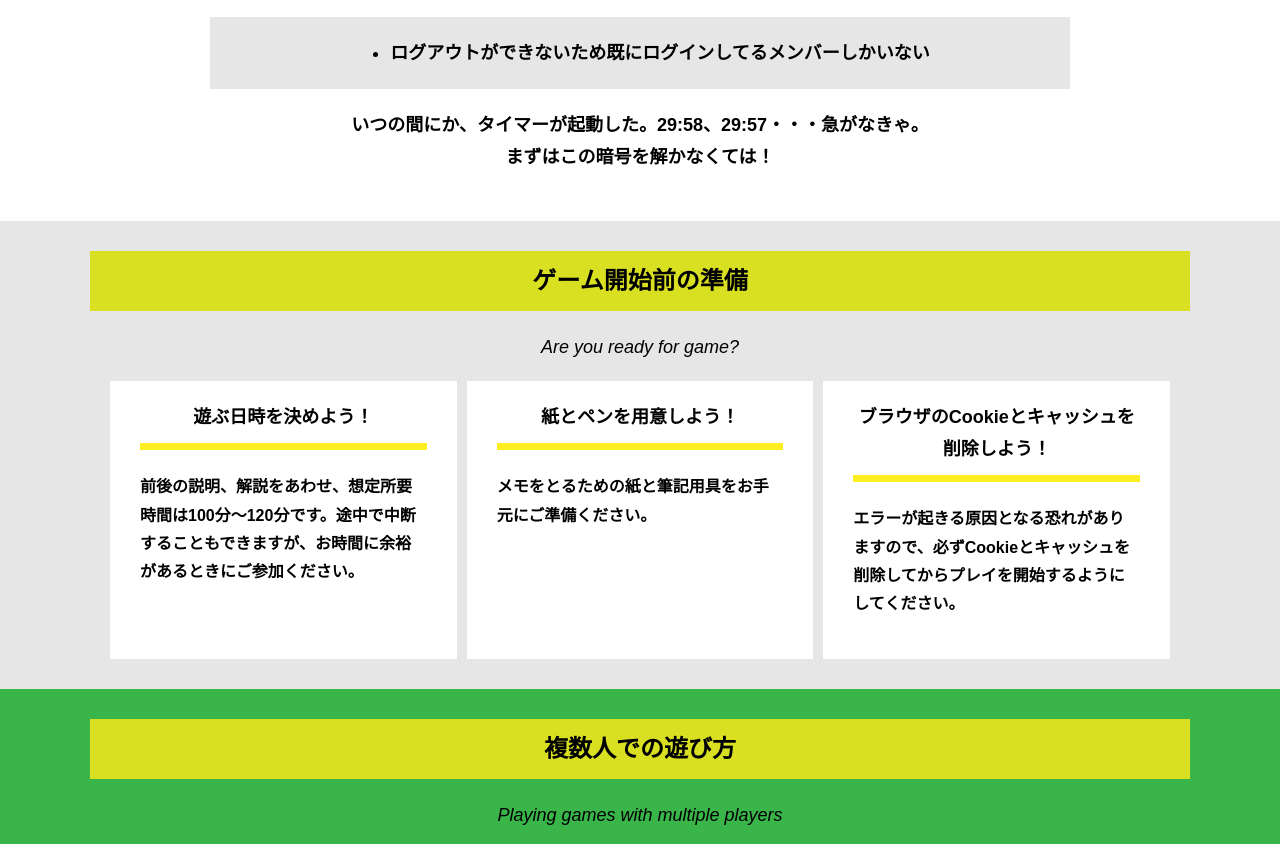
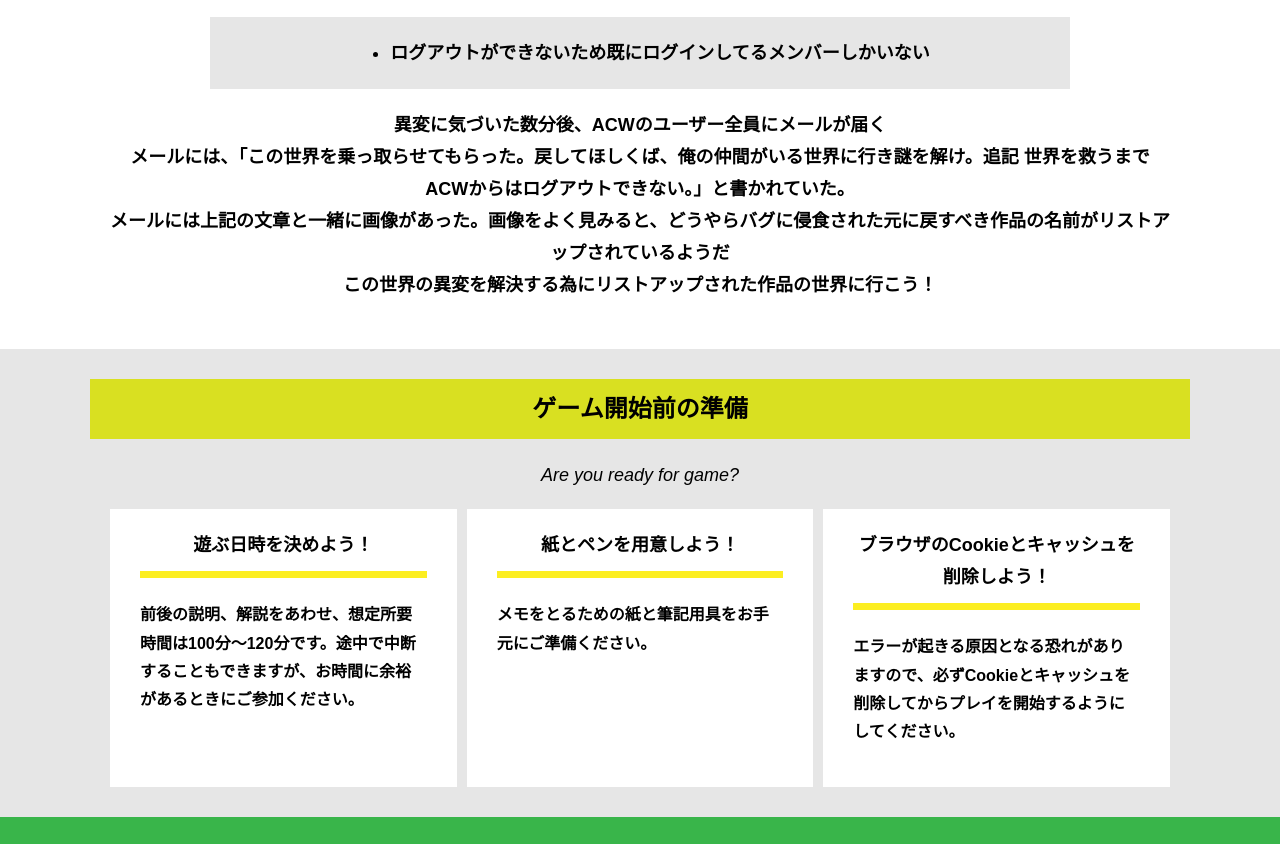
Before and after one commit to nekosuzu737/alfa-chiba-5, a plain HTML site: page index.html in a window 1280 px wide. Shown: the part 962-1806 px from the top of the page. Drawn offline with Linux system fonts and the light colour scheme.

Commit message:
Update index.html

```diff
--- a/index.html
+++ b/index.html
@@ -44,8 +44,10 @@
               <li>ログアウトができないため既にログインしてるメンバーしかいない</li>
             </ul>
           </div>
-          <p class="text-center">いつの間にか、タイマーが起動した。29:58、29:57・・・急がなきゃ。<br>
-            まずはこの暗号を解かなくては！</p>
+          <p class="text-center">異変に気づいた数分後、ACWのユーザー全員にメールが届く<br>
+            メールには、「この世界を乗っ取らせてもらった。戻してほしくば、俺の仲間がいる世界に行き謎を解け。追記 世界を救うまでACWからはログアウトできない。」と書かれていた。<br>
+            メールには上記の文章と一緒に画像があった。画像をよく見みると、どうやらバグに侵食された元に戻すべき作品の名前がリストアップされているようだ<br>
+            この世界の異変を解決する為にリストアップされた作品の世界に行こう！</p>
         </div>
       </div>
     </section>
```
